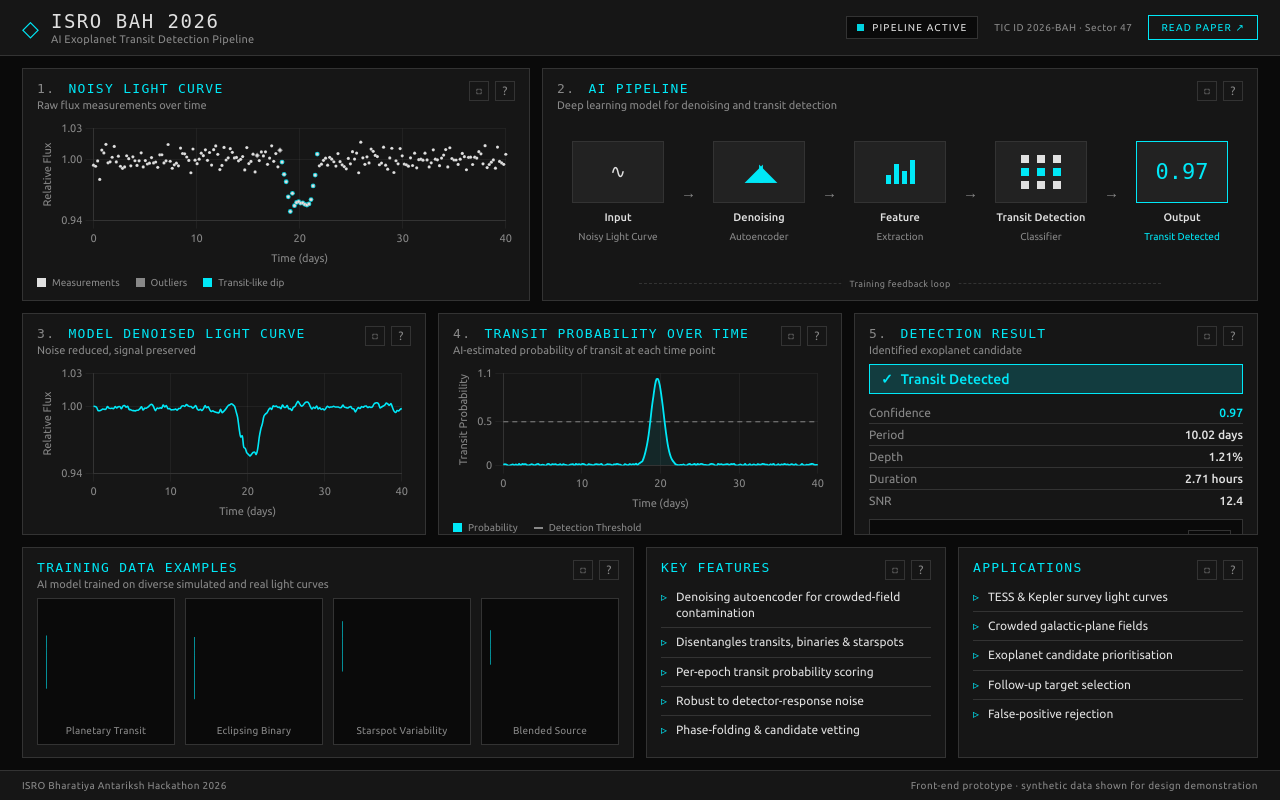
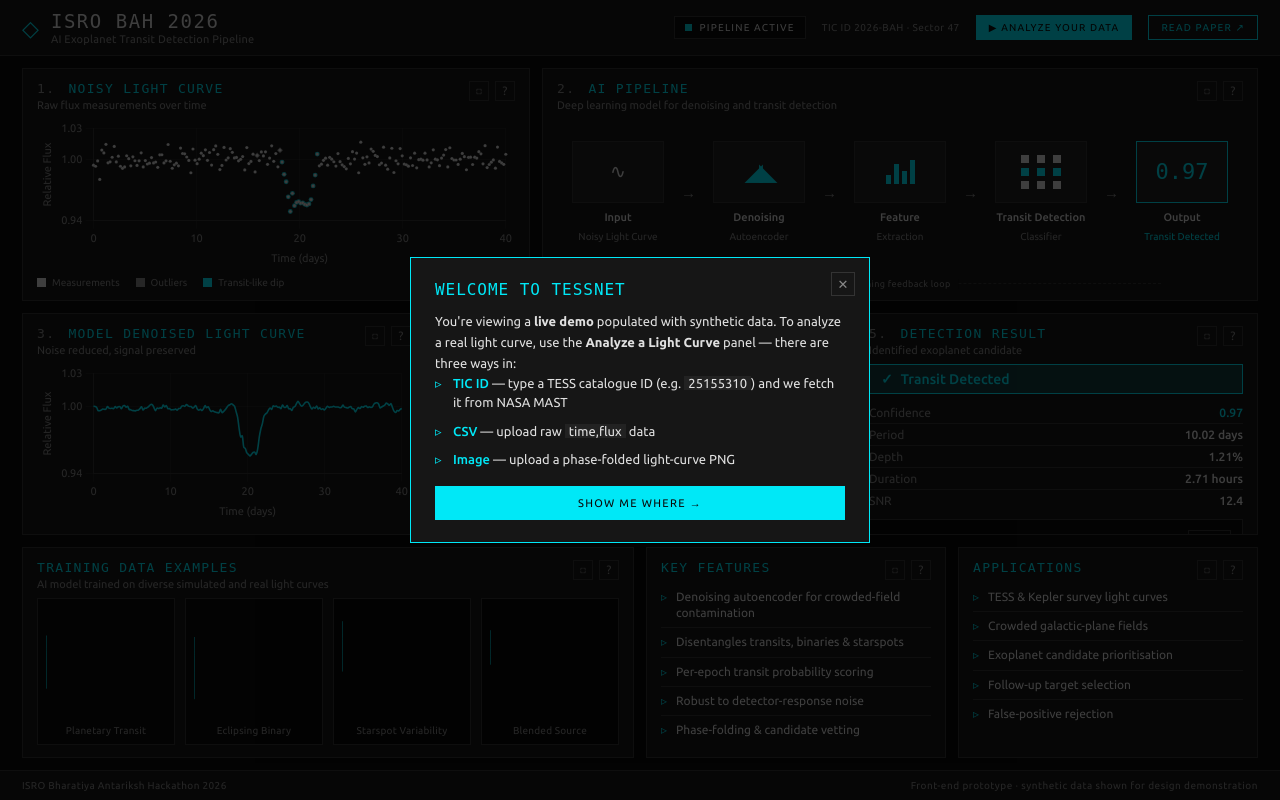
Before and after one commit to 0xPolybit/isro-bah-2026, a Flask app: page / in a window 1280 px wide. Run offline with Flask 3, Linux system fonts and the light colour scheme; some web fonts are replaced.

Commit message:
Add onboarding modal and CTA button for data analysis; enhance user guidance

```diff
--- a/frontend/static/css/style.css
+++ b/frontend/static/css/style.css
@@ -174,6 +174,25 @@
 }
 .paper-btn:hover { background: var(--accent-dim); }
 .paper-btn:focus-visible { outline: 1px solid var(--accent); outline-offset: 2px; }
+
+/* Primary call-to-action: filled accent so it reads as the main entry point. */
+.cta-btn {
+  display: inline-flex;
+  align-items: center;
+  gap: 6px;
+  font-family: var(--font-body);
+  font-size: 10px;
+  letter-spacing: 0.12em;
+  text-transform: uppercase;
+  color: var(--bg);
+  background: var(--accent);
+  border: 1px solid var(--accent);
+  padding: 6px 12px;
+  cursor: pointer;
+  transition: opacity 0.2s var(--ease);
+}
+.cta-btn:hover { opacity: 0.85; }
+.cta-btn:focus-visible { outline: 1px solid var(--accent); outline-offset: 2px; }
 
 /* ---------- Grid (fills remaining viewport height) ---------- */
 .grid {
@@ -436,6 +455,38 @@
 
 /* ---------- Analyze input (Image / CSV / TIC) ---------- */
 .analyze { flex: 0 0 auto; }
+
+.analyze-head {
+  display: flex;
+  align-items: baseline;
+  justify-content: space-between;
+  gap: 8px;
+  margin-bottom: 9px;
+}
+.analyze-head-title {
+  font-size: 12px;
+  font-weight: 500;
+  letter-spacing: 0.06em;
+  color: var(--accent);
+}
+.analyze-head-hint {
+  font-size: 10px;
+  color: var(--text-muted);
+  letter-spacing: 0.04em;
+  white-space: nowrap;
+}
+
+/* Pulse used to draw a new user's eye to the input area (border/tint, no glow). */
+.analyze.highlight {
+  outline: 1px solid transparent;
+  outline-offset: 5px;
+  animation: analyzePulse 1.5s var(--ease) 2;
+}
+@keyframes analyzePulse {
+  0%   { outline-color: rgba(0, 232, 247, 0); background: transparent; }
+  30%  { outline-color: var(--accent); background: var(--accent-dim); }
+  100% { outline-color: rgba(0, 232, 247, 0); background: transparent; }
+}
 
 .analyze-tabs { display: flex; gap: 0; margin-bottom: 8px; }
 .analyze-tab {
@@ -733,6 +784,31 @@
 }
 .modal-close:hover { color: var(--accent); border-color: var(--accent); }
 
+/* Welcome / onboarding modal */
+.welcome-list { list-style: none; margin: 0 0 16px; padding: 0; }
+.welcome-list li {
+  position: relative;
+  padding-left: 18px;
+  margin-bottom: 9px;
+  font-size: 13px;
+  line-height: 1.5;
+  color: var(--text);
+}
+.welcome-list li::before { content: '▹'; position: absolute; left: 0; color: var(--accent); }
+.welcome-list b { color: var(--accent); font-weight: 500; }
+.welcome-list code {
+  font-family: var(--font-body);
+  color: var(--text);
+  background: var(--surface-2);
+  padding: 0 4px;
+}
+.cta-btn.welcome-go {
+  width: 100%;
+  justify-content: center;
+  padding: 10px;
+  font-size: 11px;
+}
+
 /* ---------- Fullscreen section dialog ---------- */
 .fs-overlay {
   position: fixed;
--- /dev/null
+++ b/frontend/static/js/onboarding.js
@@ -0,0 +1,64 @@
+/*
+ * First-visit onboarding + an always-available "Analyze Your Data" entry point.
+ * A new visitor lands on a demo dashboard with no obvious place to act, so we:
+ *   - show a one-time welcome modal explaining the demo and the three input modes;
+ *   - provide a top-bar CTA that scrolls to and highlights the Analyze panel.
+ */
+(function () {
+  const KEY = 'tessnet_welcomed_v1';
+  const $ = (id) => document.getElementById(id);
+
+  const analyze = $('analyze');
+  const cta = $('analyzeCta');
+  const wm = $('welcomeModal');
+  const wClose = $('welcomeClose');
+  const wGo = $('welcomeGo');
+
+  // Scroll the Analyze panel into view and pulse it to draw the eye.
+  function highlightAnalyze() {
+    if (!analyze) return;
+    analyze.scrollIntoView({ behavior: 'smooth', block: 'center' });
+    analyze.classList.remove('highlight');
+    void analyze.offsetWidth;            // restart the CSS animation
+    analyze.classList.add('highlight');
+    const firstTab = analyze.querySelector('.analyze-tab');
+    if (firstTab) firstTab.focus();
+  }
+  if (analyze) {
+    analyze.addEventListener('animationend', function () {
+      analyze.classList.remove('highlight');
+    });
+  }
+  if (cta) cta.addEventListener('click', highlightAnalyze);
+
+  // ---- One-time welcome modal ----
+  if (!wm) return;
+
+  function openWelcome() {
+    wm.classList.add('open');
+    wm.setAttribute('aria-hidden', 'false');
+    if (wGo) wGo.focus();
+  }
+  function closeWelcome() {
+    wm.classList.remove('open');
+    wm.setAttribute('aria-hidden', 'true');
+    try { localStorage.setItem(KEY, '1'); } catch (e) { /* private mode */ }
+  }
+
+  let seen = false;
+  try { seen = localStorage.getItem(KEY) === '1'; } catch (e) { seen = false; }
+  if (!seen) {
+    // Wait for the loading splash to clear before greeting the user.
+    setTimeout(openWelcome, 1300);
+  }
+
+  if (wClose) wClose.addEventListener('click', closeWelcome);
+  if (wGo) wGo.addEventListener('click', function () {
+    closeWelcome();
+    setTimeout(highlightAnalyze, 250);
+  });
+  wm.addEventListener('click', function (e) { if (e.target === wm) closeWelcome(); });
+  document.addEventListener('keydown', function (e) {
+    if (e.key === 'Escape' && wm.classList.contains('open')) closeWelcome();
+  });
+})();
--- a/frontend/templates/index.html
+++ b/frontend/templates/index.html
@@ -34,6 +34,7 @@
     <div class="topbar-right">
       <span class="status-pill"><span class="dot"></span> PIPELINE ACTIVE</span>
       <span class="meta">TIC&nbsp;ID&nbsp;2026-BAH&nbsp;·&nbsp;Sector&nbsp;47</span>
+      <button class="cta-btn" id="analyzeCta" type="button">▶ Analyze Your Data</button>
       <a class="paper-btn" href="{{ url_for('assets', filename='tessnet.pdf') }}" target="_blank" rel="noopener">Read Paper ↗</a>
     </div>
   </header>
@@ -151,7 +152,11 @@
         </div>
 
         <!-- Input controls: three ways to feed the model -->
-        <div class="analyze">
+        <div class="analyze" id="analyze">
+          <div class="analyze-head">
+            <span class="analyze-head-title">▶ Analyze a Light Curve</span>
+            <span class="analyze-head-hint">your data → live results</span>
+          </div>
           <div class="analyze-tabs" role="tablist">
             <button class="analyze-tab active" data-mode="image" type="button">Image</button>
             <button class="analyze-tab" data-mode="csv" type="button">CSV</button>
@@ -263,6 +268,23 @@
     </div>
   </div>
 
+  <!-- First-visit welcome / onboarding -->
+  <div class="modal-overlay" id="welcomeModal" aria-hidden="true">
+    <div class="modal welcome" role="dialog" aria-modal="true" aria-labelledby="welcomeTitle">
+      <button class="modal-close" id="welcomeClose" aria-label="Close">✕</button>
+      <h3 class="modal-title" id="welcomeTitle">Welcome to TESSNet</h3>
+      <p class="modal-body">You're viewing a <strong>live demo</strong> populated with
+        synthetic data. To analyze a real light curve, use the <strong>Analyze a Light
+        Curve</strong> panel — there are three ways in:</p>
+      <ul class="welcome-list">
+        <li><b>TIC ID</b> — type a TESS catalogue ID (e.g. <code>25155310</code>) and we fetch it from NASA MAST</li>
+        <li><b>CSV</b> — upload raw <code>time,flux</code> data</li>
+        <li><b>Image</b> — upload a phase-folded light-curve PNG</li>
+      </ul>
+      <button class="cta-btn welcome-go" id="welcomeGo" type="button">Show me where →</button>
+    </div>
+  </div>
+
   <!-- Fullscreen section dialog (the focused section is moved into here) -->
   <div class="fs-overlay" id="fsOverlay" aria-hidden="true">
     <div class="fs-shell" role="dialog" aria-modal="true" aria-labelledby="fsTitle">
@@ -295,5 +317,6 @@
   <script src="{{ url_for('static', filename='js/details.js') }}"></script>
   <script src="{{ url_for('static', filename='js/help.js') }}"></script>
   <script src="{{ url_for('static', filename='js/predict.js') }}"></script>
+  <script src="{{ url_for('static', filename='js/onboarding.js') }}"></script>
 </body>
 </html>
```
